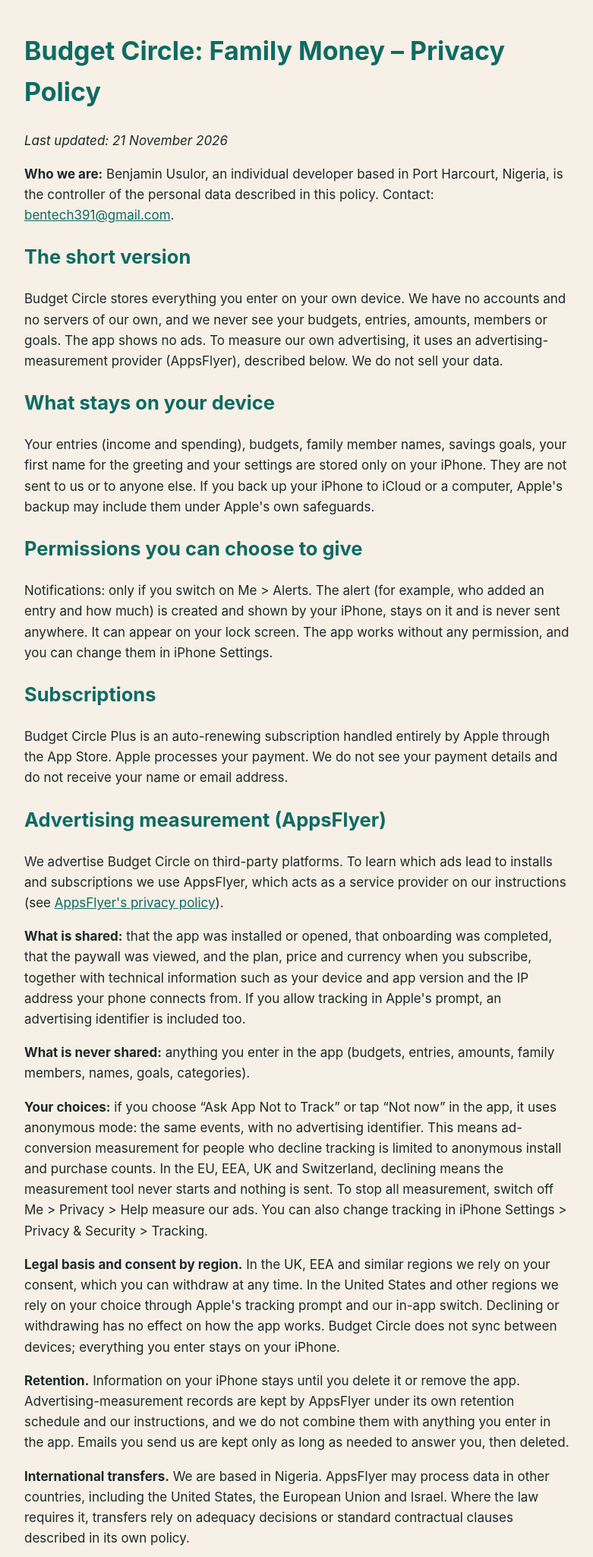
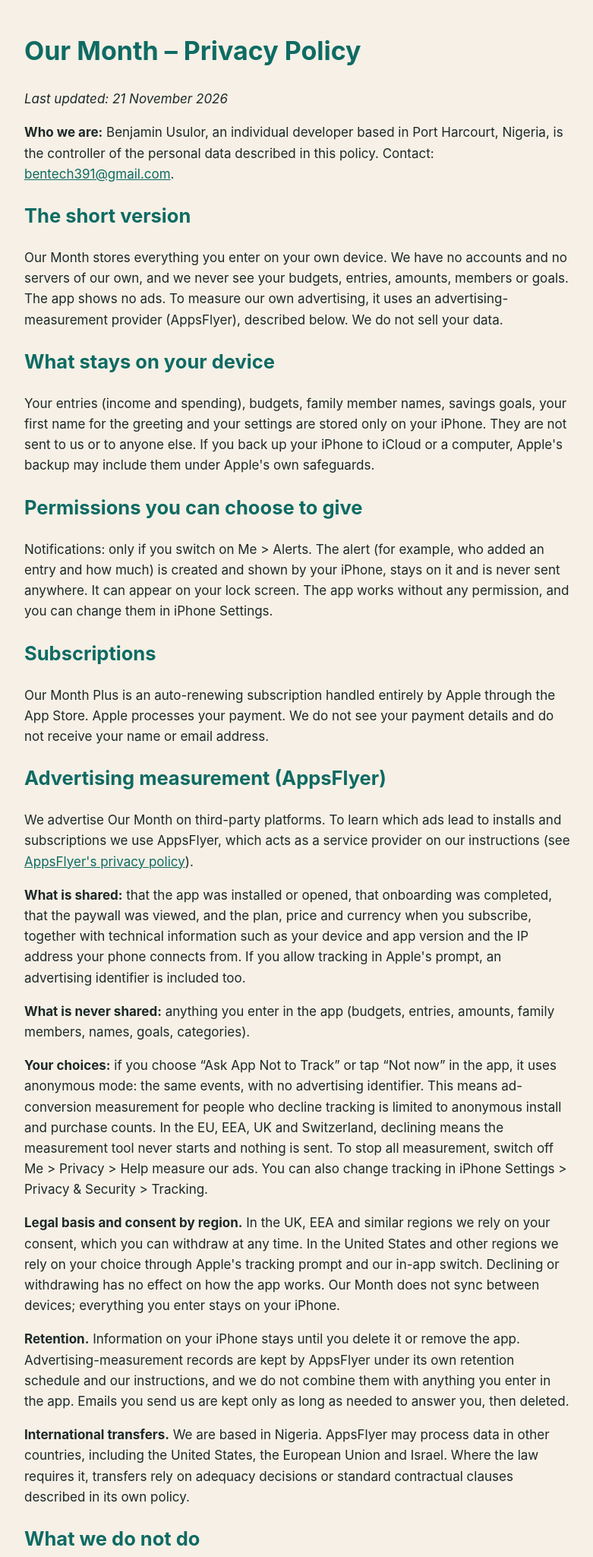
Before and after one commit to benologous/budgetcircle, a plain HTML site: page privacy.html in a window 1280 px wide. Shown: the top 2049 px of the page at 76% size, without its empty margins (248-1029 px from the left). Drawn offline with Linux system fonts and the light colour scheme.

Commit message:
Add files via upload

```diff
--- a/privacy.html
+++ b/privacy.html
@@ -1,25 +1,25 @@
 <!doctype html>
 <html lang="en"><head><meta charset="utf-8"><meta name="viewport" content="width=device-width, initial-scale=1">
-<title>Budget Circle: Family Money – Privacy Policy</title>
+<title>Our Month – Privacy Policy</title>
 <style>body{font:17px/1.6 -apple-system,system-ui,sans-serif;max-width:720px;margin:40px auto;padding:0 20px;color:#1d2928;background:#f6f0e6}h1,h2{color:#0e6b63}a{color:#0e6b63}</style></head>
 <body>
-<h1>Budget Circle: Family Money – Privacy Policy</h1>
+<h1>Our Month – Privacy Policy</h1>
 <p><em>Last updated: 21 November 2026</em></p>
 <p><strong>Who we are:</strong> Benjamin Usulor, an individual developer based in Port Harcourt, Nigeria, is the controller of the personal data described in this policy. Contact: <a href="mailto:bentech391@gmail.com">bentech391@gmail.com</a>.</p>
 <h2>The short version</h2>
-<p>Budget Circle stores everything you enter on your own device. We have no accounts and no servers of our own, and we never see your budgets, entries, amounts, members or goals. The app shows no ads. To measure our own advertising, it uses an advertising-measurement provider (AppsFlyer), described below. We do not sell your data.</p>
+<p>Our Month stores everything you enter on your own device. We have no accounts and no servers of our own, and we never see your budgets, entries, amounts, members or goals. The app shows no ads. To measure our own advertising, it uses an advertising-measurement provider (AppsFlyer), described below. We do not sell your data.</p>
 <h2>What stays on your device</h2>
 <p>Your entries (income and spending), budgets, family member names, savings goals, your first name for the greeting and your settings are stored only on your iPhone. They are not sent to us or to anyone else. If you back up your iPhone to iCloud or a computer, Apple's backup may include them under Apple's own safeguards.</p>
 <h2>Permissions you can choose to give</h2>
 <p>Notifications: only if you switch on Me &gt; Alerts. The alert (for example, who added an entry and how much) is created and shown by your iPhone, stays on it and is never sent anywhere. It can appear on your lock screen. The app works without any permission, and you can change them in iPhone Settings.</p>
 <h2>Subscriptions</h2>
-<p>Budget Circle Plus is an auto-renewing subscription handled entirely by Apple through the App Store. Apple processes your payment. We do not see your payment details and do not receive your name or email address.</p>
+<p>Our Month Plus is an auto-renewing subscription handled entirely by Apple through the App Store. Apple processes your payment. We do not see your payment details and do not receive your name or email address.</p>
 <h2>Advertising measurement (AppsFlyer)</h2>
-<p>We advertise Budget Circle on third-party platforms. To learn which ads lead to installs and subscriptions we use AppsFlyer, which acts as a service provider on our instructions (see <a href="https://www.appsflyer.com/legal/privacy-policy/">AppsFlyer's privacy policy</a>).</p>
+<p>We advertise Our Month on third-party platforms. To learn which ads lead to installs and subscriptions we use AppsFlyer, which acts as a service provider on our instructions (see <a href="https://www.appsflyer.com/legal/privacy-policy/">AppsFlyer's privacy policy</a>).</p>
 <p><strong>What is shared:</strong> that the app was installed or opened, that onboarding was completed, that the paywall was viewed, and the plan, price and currency when you subscribe, together with technical information such as your device and app version and the IP address your phone connects from. If you allow tracking in Apple's prompt, an advertising identifier is included too.</p>
 <p><strong>What is never shared:</strong> anything you enter in the app (budgets, entries, amounts, family members, names, goals, categories).</p>
 <p><strong>Your choices:</strong> if you choose &ldquo;Ask App Not to Track&rdquo; or tap &ldquo;Not now&rdquo; in the app, it uses anonymous mode: the same events, with no advertising identifier. This means ad-conversion measurement for people who decline tracking is limited to anonymous install and purchase counts. In the EU, EEA, UK and Switzerland, declining means the measurement tool never starts and nothing is sent. To stop all measurement, switch off Me &gt; Privacy &gt; Help measure our ads. You can also change tracking in iPhone Settings &gt; Privacy &amp; Security &gt; Tracking.</p>
-<p><strong>Legal basis and consent by region.</strong> In the UK, EEA and similar regions we rely on your consent, which you can withdraw at any time. In the United States and other regions we rely on your choice through Apple's tracking prompt and our in-app switch. Declining or withdrawing has no effect on how the app works. Budget Circle does not sync between devices; everything you enter stays on your iPhone.</p>
+<p><strong>Legal basis and consent by region.</strong> In the UK, EEA and similar regions we rely on your consent, which you can withdraw at any time. In the United States and other regions we rely on your choice through Apple's tracking prompt and our in-app switch. Declining or withdrawing has no effect on how the app works. Our Month does not sync between devices; everything you enter stays on your iPhone.</p>
 <p><strong>Retention.</strong> Information on your iPhone stays until you delete it or remove the app. Advertising-measurement records are kept by AppsFlyer under its own retention schedule and our instructions, and we do not combine them with anything you enter in the app. Emails you send us are kept only as long as needed to answer you, then deleted.</p>
 <p><strong>International transfers.</strong> We are based in Nigeria. AppsFlyer may process data in other countries, including the United States, the European Union and Israel. Where the law requires it, transfers rely on adequacy decisions or standard contractual clauses described in its own policy.</p>
 <h2>What we do not do</h2>
@@ -27,7 +27,7 @@
 <h2>Exporting and deleting your data</h2>
 <p>In the app, Me &gt; Export entries creates a CSV file that goes only where you choose to send it. Me &gt; Delete all data permanently removes your entries, members, budgets, goals and settings, clears alerts and resets your measurement choices. Deleting the app also removes its data.</p>
 <h2>Children</h2>
-<p>Budget Circle is not directed at children and does not knowingly collect personal information from children. If you believe a child has used the app, contact us and we will delete anything we hold.</p>
+<p>Our Month is not directed at children and does not knowingly collect personal information from children. If you believe a child has used the app, contact us and we will delete anything we hold.</p>
 <h2>Your rights</h2>
 <p>You can see, correct and delete what you entered in the app yourself. The only personal information we can hold about you is the advertising-measurement data from AppsFlyer (install, onboarding, paywall and subscription events, with technical identifiers and a coarse location derived from your IP address) and anything you email us. Depending on where you live, you may have the rights below. To use any of them, email <a href="mailto:bentech391@gmail.com">bentech391@gmail.com</a>. We will answer within the time your local law requires (generally one month, or 45 days in California).</p>
 <p><strong>Nigeria (Nigeria Data Protection Act 2023).</strong> You can ask to access, correct or delete your personal data, object to its use, and withdraw consent at any time. You can complain to the Nigeria Data Protection Commission (ndpc.gov.ng).</p>
```
Also changed, not shown: index.html (+3 -3 lines), support.html (+4 -4 lines).
